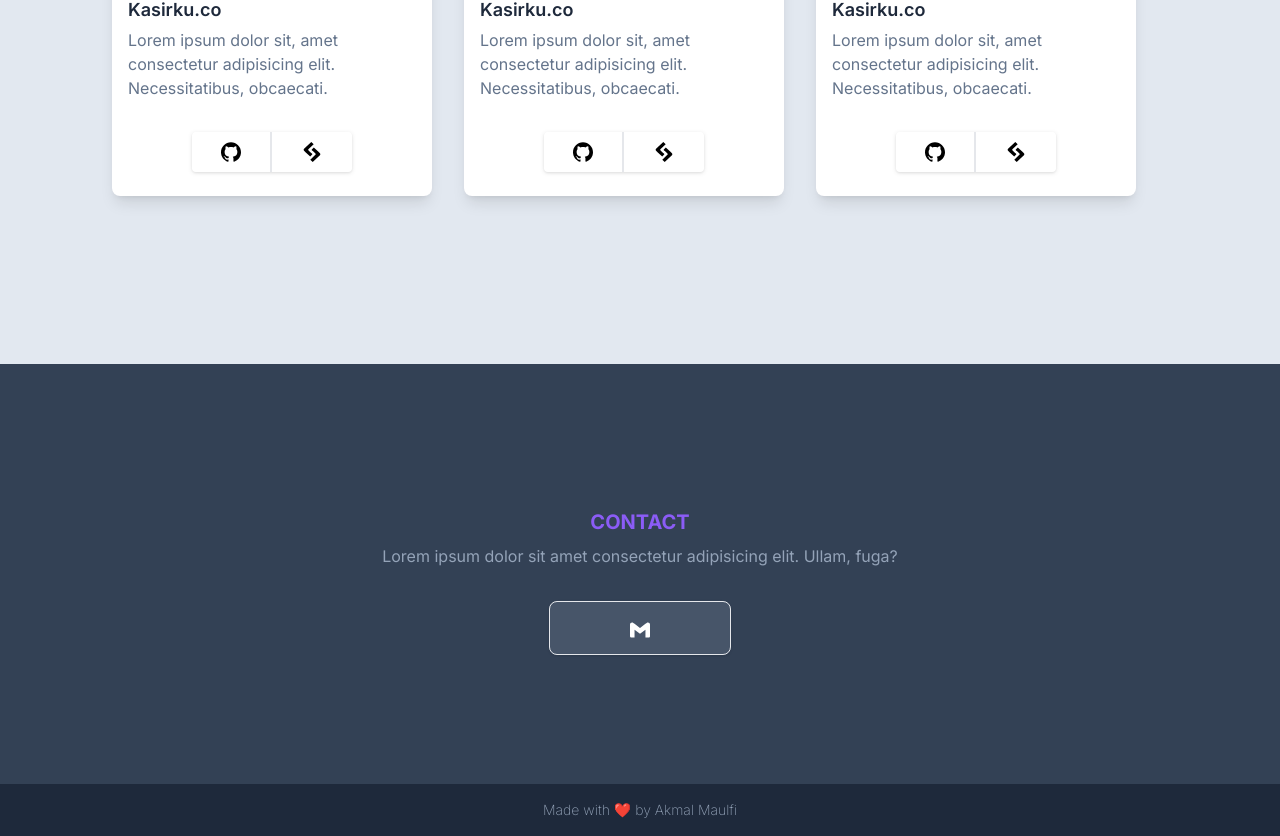
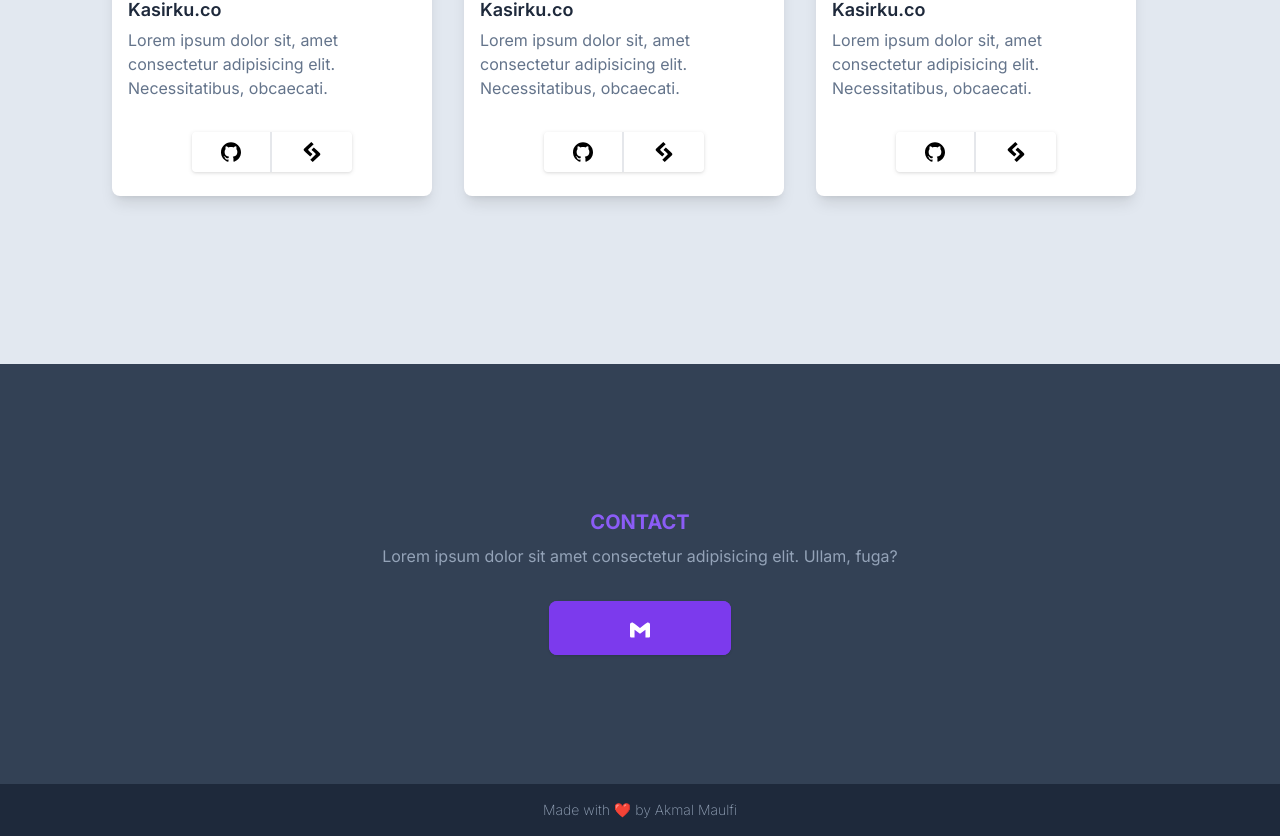
Before and after one commit to akmalmaulfianwar/my-portfolio, a plain HTML site: page index.html in a window 1280 px wide. Shown: the part 1696-2532 px from the top of the page. Drawn offline with Linux system fonts and the light colour scheme; a script that the page names is missing.

Commit message:
mengedit email icon

```diff
--- a/index.html
+++ b/index.html
@@ -333,7 +333,7 @@
           <p class="text-slate-400">Lorem ipsum dolor sit amet consectetur adipisicing elit. Ullam, fuga?</p>
         </div>
         <div class="w-full text-center">
-          <a href="mailto:akmalmaulfi@gmail.com" class="px-8 py-3 lg:px-20 lg:py-4 bg-slate-600 text-white rounded-lg transition duration-300 ease-in-out border shadow-inner shadow hover:text-white hover:bg-primary hover:border-primary">
+          <a href="mailto:akmalmaulfi@gmail.com" class="px-8 py-3 lg:px-20 lg:py-4 bg-violet-600 text-white rounded-lg transition duration-300 ease-in-out border border-violet-600 shadow-inner shadow hover:text-white hover:bg-violet-700 hover:border-violet-700">
             <svg width="20" role="img" viewBox="0 0 24 24" xmlns="http://www.w3.org/2000/svg" class="inline-block fill-current">
               <title>Gmail</title>
               <path
```
Also changed, not shown: dist/output.css.
